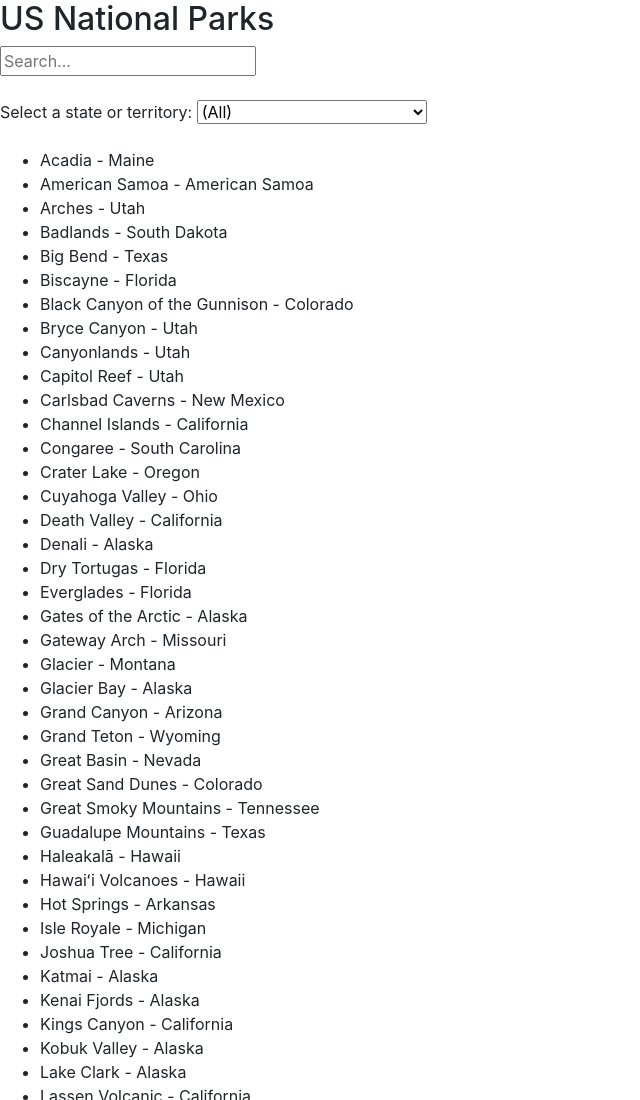
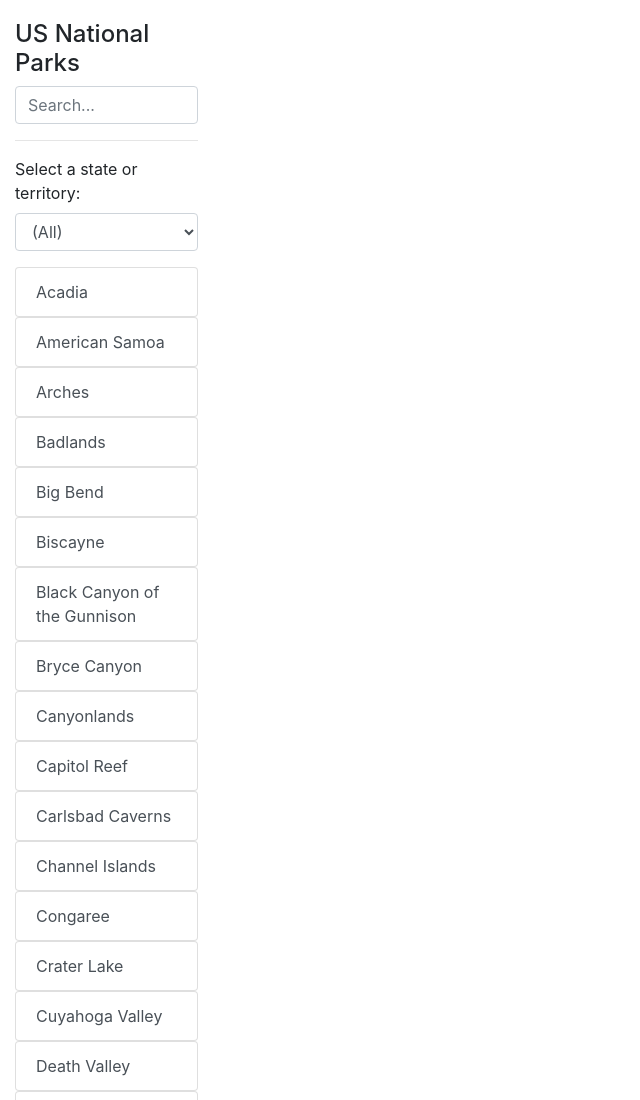
Before and after one commit to jiiinnnggg/udacity-fsnd-map, a plain HTML site: page index.html in a window 1280 px wide. Shown: the top 1100 px of the page, without its empty margins (0-640 px from the left). Drawn offline with Linux system fonts and the light colour scheme.

Commit message:
Add nav bar section for ko search

```diff
--- a/css/styles.css
+++ b/css/styles.css
@@ -0,0 +1,11 @@
+#sidebar {
+	padding-top: 20px;
+}
+
+html {
+	height: 100%;
+}
+
+body {
+	min-height: 100%;
+}
--- a/index.html
+++ b/index.html
@@ -14,28 +14,32 @@
 </head>
 
 <body>
-    <div>
-        <h2>US National Parks</h2>
+    <!-- Sidebar -->
+    <div class="col-2" id="sidebar">
+        <h4>US National Parks</h4>
 
         <form>
-            <input placeholder="Search..." data-bind="textInput: query">
+            <div class="form-group">
+                <input class="form-control"  type="text" placeholder="Search..." data-bind="textInput: query">
+                <hr>
+                <label>Select a state or territory:</label>
+                <select class="form-control" data-bind="options: statesList, value: selectedState"></select>
+            </div>
         </form>
 
-        <br>
+        <div class="list-group" data-bind="foreach: filteredList">
+            <a href="#"><span class="list-group-item list-group-item-action" data-bind="text: name"></span></a>
+        </div>
+    </div>
 
-        <div>Select a state or territory:
-            <select data-bind="options: statesList, value: selectedState"></select>
-        </div>
+    <!-- Main Page -->
+    <div>
 
-        <br>
+    </div>
 
-        <ul data-bind="foreach: filteredList">
-            <li>
-                <span data-bind="text: name"></span> -
-                <span data-bind="text: state"></span>
-            </li>
-        </ul>
-    </div>
+
+
+
 
     <script src="js/jquery-3.3.1.slim.min.js"></script>
     <script src="js/popper.min.js"></script>
```
